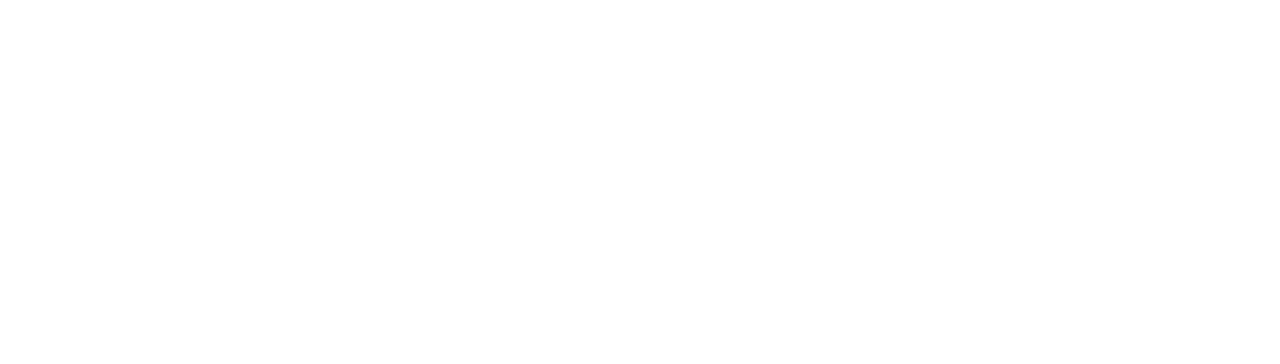
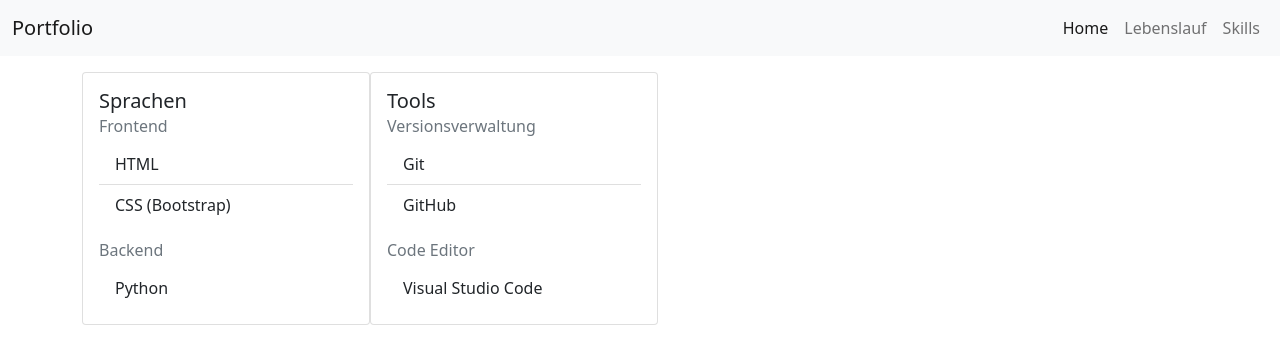
Before and after one commit to GeMoeck/website, a plain HTML site: page skills.html in a window 1280 px wide. Drawn offline with nearby package versions, Linux system fonts and the light colour scheme.

Commit message:
added first version of cards in skills.html

```diff
--- a/skills.html
+++ b/skills.html
@@ -0,0 +1,68 @@
+<!DOCTYPE html>
+<html lang="en">
+
+<head>
+    <meta charset="UTF-8">
+    <meta http-equiv="X-UA-Compatible" content="IE=edge">
+    <meta name="viewport" content="width=device-width, initial-scale=1.0">
+    <title>Skills</title>
+
+    <link href="https://cdn.jsdelivr.net/npm/bootstrap@5.1.3/dist/css/bootstrap.min.css" rel="stylesheet"
+        integrity="sha384-1BmE4kWBq78iYhFldvKuhfTAU6auU8tT94WrHftjDbrCEXSU1oBoqyl2QvZ6jIW3" crossorigin="anonymous">
+    <script src="https://cdn.jsdelivr.net/npm/bootstrap@5.1.3/dist/js/bootstrap.bundle.min.js"
+        integrity="sha384-ka7Sk0Gln4gmtz2MlQnikT1wXgYsOg+OMhuP+IlRH9sENBO0LRn5q+8nbTov4+1p"
+        crossorigin="anonymous"></script>
+    <link rel="stylesheet" href="https://cdn.jsdelivr.net/npm/bootstrap-icons@1.6.1/font/bootstrap-icons.css">
+</head>
+
+<body>
+    <nav class="navbar navbar-expand-lg navbar-light bg-light">
+        <div class="container-fluid">
+            <a class="navbar-brand" href="index.html">Portfolio</a>
+            <button class="navbar-toggler" type="button" data-bs-toggle="collapse" data-bs-target="#navbarNavAltMarkup"
+                aria-controls="navbarNavAltMarkup" aria-expanded="false" aria-label="Toggle navigation">
+                <span class="navbar-toggler-icon"></span>
+            </button>
+            <div class="collapse navbar-collapse justify-content-end" id="navbarNavAltMarkup">
+                <div class="navbar-nav">
+                    <a class="nav-link active" aria-current="page" href="index.html">Home</a>
+                    <a class="nav-link" href="#">Lebenslauf</a>
+                    <a class="nav-link" href="#">Skills</a>
+                </div>
+            </div>
+        </div>
+    </nav>
+
+    <div class="container d-flex mt-3">
+        <div class="card" style="width: 18rem;">
+            <div class="card-body">
+                <h5 class="card-title">Sprachen</h5>
+                <h6 class="card-subtitle mb-2 text-muted">Frontend</h6>
+                <ul class="list-group list-group-flush">
+                    <li class="list-group-item">HTML</li>
+                    <li class="list-group-item">CSS (Bootstrap)</li>
+                </ul>
+                <h6 class="card-subtitle mb-2 text-muted mt-3">Backend</h6>
+                <ul class="list-group list-group-flush">
+                    <li class="list-group-item">Python</li>
+                </ul>
+            </div>
+        </div>
+        <div class="card" style="width: 18rem;">
+            <div class="card-body">
+                <h5 class="card-title">Tools</h5>
+                <h6 class="card-subtitle mb-2 text-muted">Versionsverwaltung</h6>
+                <ul class="list-group list-group-flush">
+                    <li class="list-group-item">Git</li>
+                    <li class="list-group-item">GitHub</li>
+                </ul>
+                <h6 class="card-subtitle mb-2 text-muted mt-3">Code Editor</h6>
+                <ul class="list-group list-group-flush">
+                    <li class="list-group-item">Visual Studio Code</li>
+                </ul>
+            </div>
+        </div>
+    </div>
+</body>
+
+</html>
```
Also changed, not shown: index.html (+1 -1 lines).
